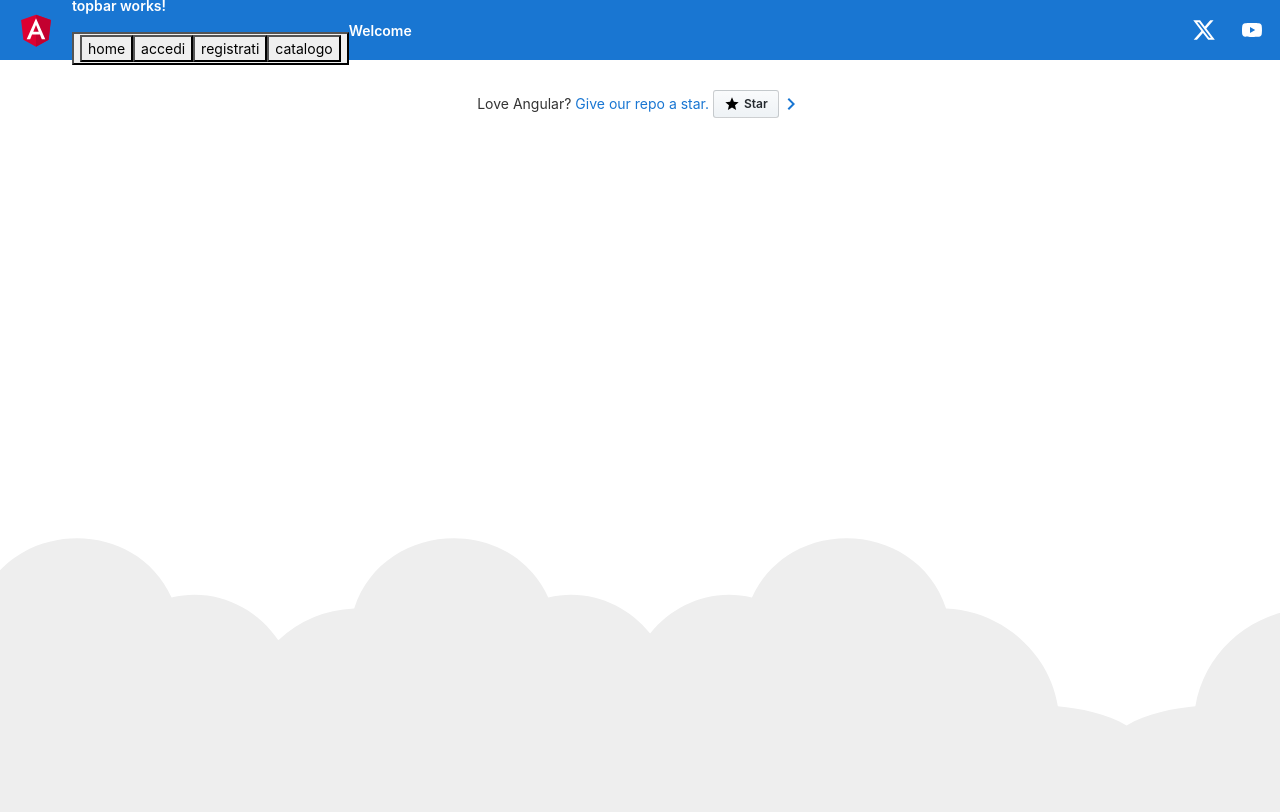
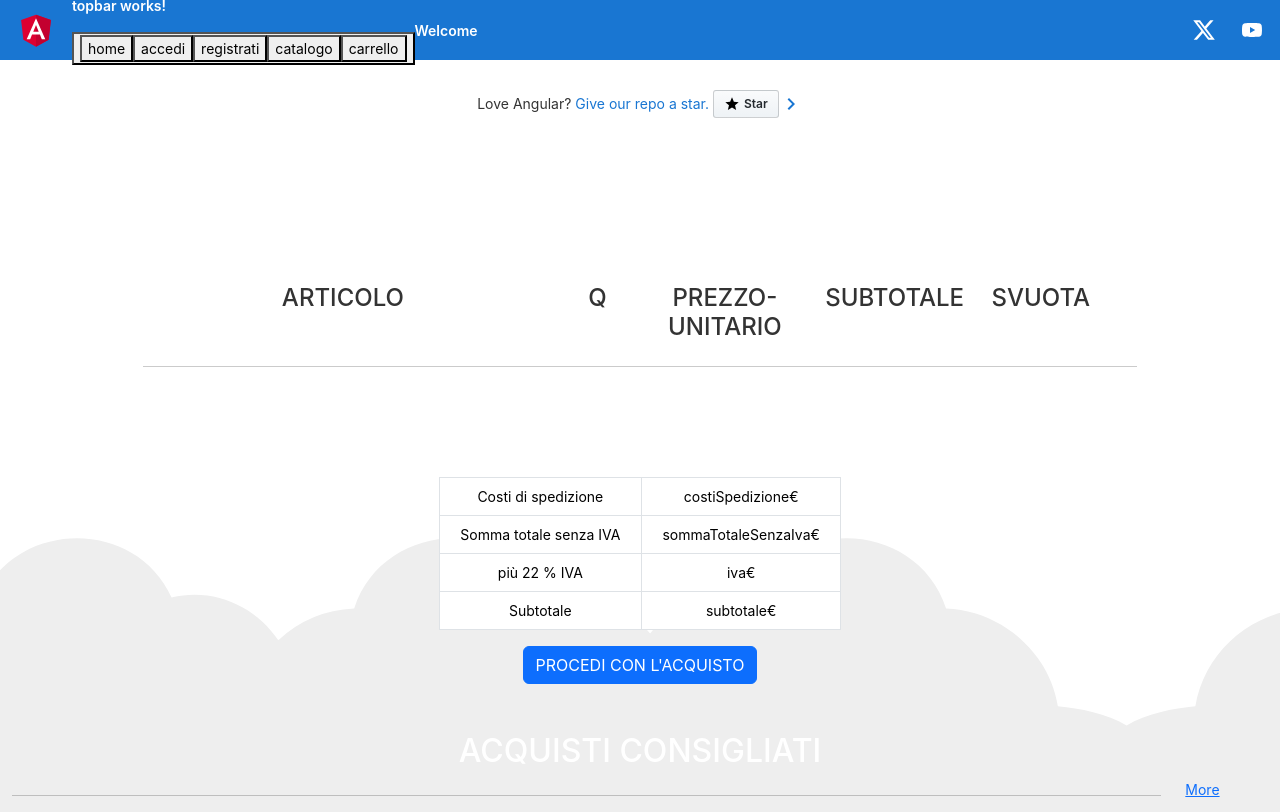
Before and after one commit to pier1494/myfirstprojectfirebase, an Angular app: page /carrello in a window 1280 px wide. Before the commit this address led to /. Built offline with nearby package versions, Linux system fonts and the light colour scheme.

Commit message:
CARRELLO

```diff
--- a/src/app/app-routing.module.ts
+++ b/src/app/app-routing.module.ts
@@ -5,6 +5,7 @@ import { PublicMainComponent } from './core/product/public-main/public-main.comp
 import { LoginComponent } from './core/auth/login/login.component';
 import { RegistrationComponent } from './core/auth/registration/registration.component';
 import { DashboardComponent } from './core/dashboard/dashboard.component';
+import { CartComponent } from './core/product/cart/cart.component';
 
 const routes: Routes = [
   { path: '', redirectTo: '/dashboard', pathMatch: 'full' },
@@ -13,6 +14,8 @@ const routes: Routes = [
   { path: 'login', component: LoginComponent },
   { path: 'registration', component: RegistrationComponent },
   { path: 'dashboard', component: DashboardComponent },
+  { path: 'carrello', component: CartComponent },
+
 ];
 
 @NgModule({
--- a/src/app/app.module.ts
+++ b/src/app/app.module.ts
@@ -17,14 +17,12 @@ import { getAnalytics } from 'firebase/analytics';
 import { firebaseConfig } from './configurazioneFirebase';
 import { NavigationServiceService } from './navigation-service.service';
 import { DashboardComponent } from './core/dashboard/dashboard.component';
-import { CartComponent } from './core/product/cart/cart.component';
 
 @NgModule({
   declarations: [
     AppComponent,
     TopbarComponent,
     DashboardComponent,
-    CartComponent,
   ],
   imports: [
     BrowserModule,
--- a/src/app/core/product/cart/cart.component.html
+++ b/src/app/core/product/cart/cart.component.html
@@ -0,0 +1,116 @@
+<div class="container-fluid font">
+    <div class="row  d-flex justify-content-center">
+        <div class="col-md-10">
+            <div class="row mx-auto">
+                <div class="col-md-12">
+
+
+                    <h2 class="text-center mx-5 my-5 text-white">IL TUO CARRELLO</h2>
+
+                    <div class="container-fluid">
+                        <div class="row">
+                            <div class="col-md-5 text-center">
+
+                                <h4>ARTICOLO</h4>
+                            </div>
+                            <div class="col-md-1 text-center">
+                                <h4>Q</h4>
+                            </div>
+                            <div class="col-md-2 text-center">
+                                <h4> PREZZO-UNITARIO</h4>
+                            </div>
+                            <div class="col-md-2 text-center">
+                                <h4> SUBTOTALE</h4>
+                            </div>
+                            <div class="col-md-1 text-center">
+                                <h4> SVUOTA</h4>
+                            </div>
+                        </div>
+                        <hr>
+
+
+                        <div class="row" *ngFor="let item of cartItems$ | async">
+                            <div class="col-md-2">
+
+                                <img [src]="item.immagine" class="img-thumbnail">
+                            </div>
+                            <div class="col-md-3 ">
+                                <h4> {{ item.titolo }} {{ item.id}}</h4>
+                                <p> Disponibile</p>
+                                <p>idoneo alla spedizione gratuita</p>
+                                <input type="checkbox" class="form-check-input">
+                                <span>Includi confeszione regalo</span> <br>
+
+                            </div>
+
+                            <div class="col-md-2 d-flex justify-content-center  align-items-center">
+                                <h4>{{ item.prezzo }}</h4>
+                            </div>
+                            <div class="col-md-2 d-flex justify-content-center align-items-center">
+                                <!-- <h4>{{ item.prezzo * item.quantita }}€</h4> -->
+                            </div>
+                            <div class="col-md-1 d-flex justify-content-center align-items-center">
+                                <button class="btn btn-primary">
+                                    Elimina
+                                </button>
+
+                            </div>
+                        </div>
+                    </div>
+
+                </div>
+            </div>
+        </div>
+    </div>
+</div>
+
+<div class="container-fluid py-5 font">
+    <div class="row align-items-center justify-content-center">
+        <div class="col-4 text-center">
+            <h2 class="text-white">RESOCONTO</h2>
+            <table class="table table-stripped table-bordered">
+                <tbody>
+                    <tr>
+                        <td> Costi di spedizione</td>
+                        <td>{{ 'costiSpedizione' }}€</td>
+                    </tr>
+                    <tr>
+                        <td>Somma totale senza IVA</td>
+                        <td>{{ 'sommaTotaleSenzaIva' }}€</td>
+                    </tr>
+                    <tr>
+                        <td>più 22 % IVA</td>
+                        <td>{{ 'iva' }}€</td>
+                    </tr>
+                    <tr>
+                        <td>Subtotale</td>
+                        <td>{{ 'subtotale' }}€</td>
+                    </tr>
+                </tbody>
+            </table>
+            <a routerLink="/checkout" class="btn btn-primary">PROCEDI CON L'ACQUISTO</a>
+        </div>
+    </div>
+</div>
+
+
+
+
+
+<div class="container-fluid font">
+    <div class="row font">
+        <div class="col-md-12 text-center">
+            <h2 class="text-white">ACQUISTI CONSIGLIATI</h2>
+        </div>
+    </div>
+    <div class="row">
+        <div class="col-md-11">
+            <hr>
+        </div>
+        <div class="col-md-1">
+            <a href="riepilogoordini.html">More</a>
+        </div>
+
+
+    </div>
+</div>
--- a/src/app/core/product/cart/cart.component.ts
+++ b/src/app/core/product/cart/cart.component.ts
@@ -1,11 +1,43 @@
-import { Component } from '@angular/core';
-import { faArrowRight } from '@fortawesome/free-solid-svg-icons';
+import { Component, OnInit } from '@angular/core';
+import { CartservicesService } from '../cartservices.service';
+import { Observable } from 'rxjs';
+import { ItemCarrello } from '../interfaceproduct/dbmodel';
 
 @Component({
   selector: 'app-cart',
   templateUrl: './cart.component.html',
   styleUrls: ['./cart.component.scss']
 })
-export class CartComponent {
-  faArrowRight=faArrowRight
+export class CartComponent implements OnInit {
+  cartItems$: Observable<ItemCarrello[]> = new Observable<ItemCarrello[]>();
+  costiSpedizione = 0;
+  sommaTotaleSenzaIva = 0;
+  iva = 0;
+  subtotale = 0;
+
+  constructor(private cartServices: CartservicesService) {}
+
+  ngOnInit(): void {
+    this.cartItems$ = this.cartServices.getCartItemsObservable();
+    this.calculateTotals();
+  }
+
+  updateQuantity(item: ItemCarrello): void {
+    this.cartServices.updateCarrello(item);
+    this.calculateTotals();
+  }
+
+  deleteItem(item: ItemCarrello): void {
+    // Aggiungi la logica per eliminare un elemento dal carrello se necessario
+    // this.cartServices.deleteItem(item);
+    // this.calculateTotals();
+  }
+
+  calculateTotals(): void {
+    const cartItems = this.cartServices.getCartItems();
+    this.costiSpedizione = 0;  // Sostituisci con la tua logica
+    this.sommaTotaleSenzaIva = cartItems.reduce((acc, item) => acc + (parseFloat(item.prezzo) * item.quantita), 0);
+    this.iva = this.sommaTotaleSenzaIva * 0.22;  // 22% IVA
+    this.subtotale = this.sommaTotaleSenzaIva + this.iva;
+  }
 }
--- a/src/app/core/product/cartservices.service.ts
+++ b/src/app/core/product/cartservices.service.ts
@@ -1,22 +1,49 @@
 import { Injectable } from '@angular/core';
-import { BehaviorSubject } from 'rxjs';
-import { prodotti } from './interfaceproduct/dbmodel';
+import { BehaviorSubject, Observable } from 'rxjs';
+import { ItemCarrello, prodotti } from './interfaceproduct/dbmodel';
 
 @Injectable({
   providedIn: 'root'
 })
 export class CartservicesService {
-  private cartItems: prodotti[] = [];
-  private cartSubject = new BehaviorSubject<prodotti[]>([]);
+  private cartItems: ItemCarrello[] = [];
+  private cartSubject = new BehaviorSubject<ItemCarrello[]>([]);
 
   cart$ = this.cartSubject.asObservable();
-  constructor() { }
 
-  addToCart(product: prodotti): void {
-    this.cartItems.push(product);
+  constructor() {}
+
+  addToCart(product: prodotti | ItemCarrello): void {
+    const itemCarrello: ItemCarrello = {
+      id: product.id,
+      immagine: product.immagine,
+      titolo: product.titolo,
+      prezzo: product.prezzo,
+      quantita: (product as ItemCarrello).quantita || 1
+    };
+
+    this.cartItems.push(itemCarrello);
+    this.cartSubject.next([...this.cartItems]);  // Chiamata a next per notificare gli osservatori del cambiamento nel carrello
+  }
+
+
+  getCartItems(): ItemCarrello[] {
+    return this.cartItems;
+  }
+
+  getCartItemsObservable(): Observable<ItemCarrello[]> {
+    return this.cartSubject.asObservable();
+  }
+
+  updateCarrello(item: any): void {
+    const ordineNuovo = { ...item, quantita: 1 } as ItemCarrello;
+    const indiceElementiUgualiNelCarello = this.cartItems.findIndex((o: ItemCarrello) => o.id === item.id);
+
+    if (indiceElementiUgualiNelCarello > -1) {
+      this.cartItems[indiceElementiUgualiNelCarello].quantita += 1;
+    } else {
+      this.cartItems.push(ordineNuovo);
+    }
     this.cartSubject.next([...this.cartItems]);
   }
-  getCartItems(): prodotti[] {
-    return this.cartItems;
-  }
 }
--- a/src/app/core/product/product-service.service.ts
+++ b/src/app/core/product/product-service.service.ts
@@ -21,9 +21,11 @@ export class ProductServiceService {
         const products = snapshot.docs.map(doc => doc.data() as prodotti);
         observer.next(products);
         observer.complete();
-      }).catch(error => {
-        observer.error(error);
-      });
+       }).catch(error => {
+    console.error('Errore durante il recupero dei prodotti da Firebase', error);
+    observer.error(error);
+  });
+
     });
   }
 
--- a/src/app/core/product/product.module.ts
+++ b/src/app/core/product/product.module.ts
@@ -4,12 +4,15 @@ import { PublicMainComponent } from './public-main/public-main.component';
 import { LoginComponent } from '../auth/login/login.component';
 import { AppModule } from 'src/app/app.module';
 import { ProductServiceService } from './product-service.service';
+import { CartComponent } from './cart/cart.component';
 
 
 
 @NgModule({
   declarations: [
     PublicMainComponent,
+    CartComponent,
+
 
   ],
   imports: [
--- a/src/app/core/topbar/topbar.component.html
+++ b/src/app/core/topbar/topbar.component.html
@@ -5,3 +5,4 @@
     <button type="button" (click)="navigateTologin()">accedi</button>
     <button type="button" (click)="navigateToRegistration()">registrati</button>
     <button type="button" (click)="navigateToPublic()">catalogo</button>
+    <button type="button" (click)="navigateToCart()">carrello</button>
--- a/src/app/core/topbar/topbar.component.ts
+++ b/src/app/core/topbar/topbar.component.ts
@@ -24,4 +24,7 @@ navigateToPublic() {
 navigateToHome() {
   this.router.navigate(['']);
 }
+navigateToCart() {
+  this.router.navigate(['/carrello']);
 }
+}
```
Also changed, not shown: src/app/core/product/interfaceproduct/dbmodel.ts (+9 -0 lines).
